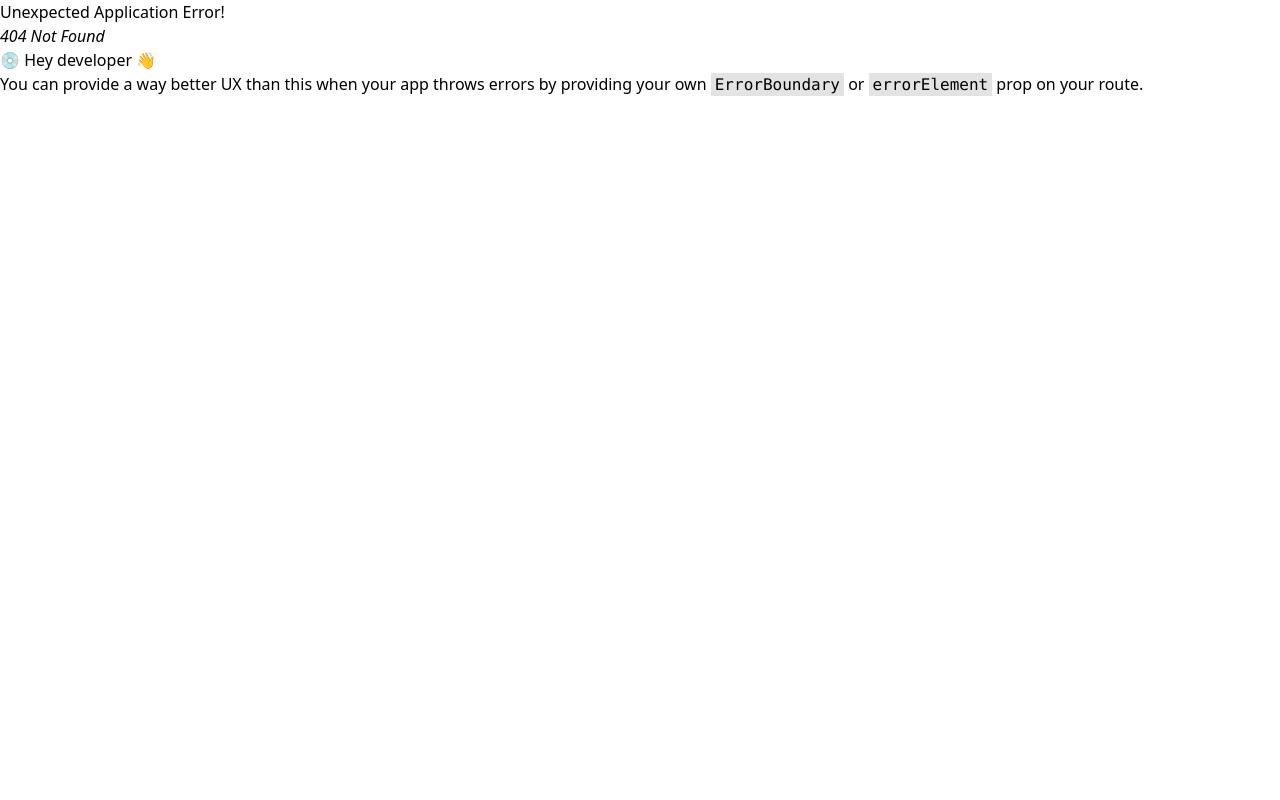
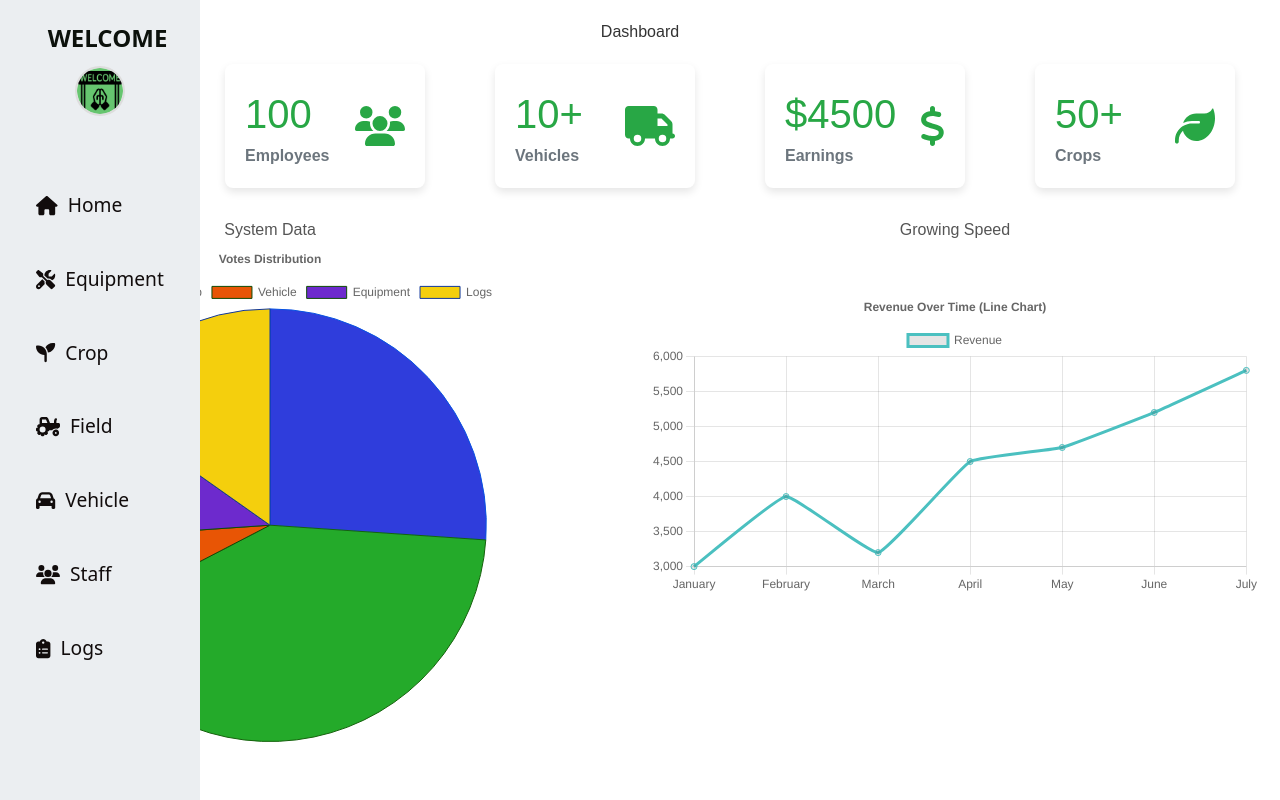
Before and after one commit to madhushiillesinghe/Crop-Management-React-Frontend, a React (Vite) app: page /dashboard in a window 1280 px wide. Before the commit this address had no page. Built offline with nearby package versions, Linux system fonts and the light colour scheme.

Commit message:
dashboard created

```diff
--- a/package.json
+++ b/package.json
@@ -14,7 +14,9 @@
     "@fortawesome/free-solid-svg-icons": "^6.7.2",
     "@fortawesome/react-fontawesome": "^0.2.2",
     "@reduxjs/toolkit": "^2.5.0",
+    "chart.js": "^4.4.7",
     "react": "^19.0.0",
+    "react-chartjs-2": "^5.3.0",
     "react-dom": "^19.0.0",
     "react-icons": "^5.4.0",
     "react-redux": "^9.2.0",
--- a/src/App.tsx
+++ b/src/App.tsx
@@ -9,6 +9,7 @@ import StaffPage from "./pages/StaffPage.tsx";
 import MoniteringLogPage from "./pages/MoniteringLogPage.tsx";
     import {RootLayout} from "./componet/RootLayout.tsx";
     import {createBrowserRouter , RouterProvider} from "react-router-dom";
+import Dashboard from "./pages/Dashboard.tsx";
 
 
 const App: React.FC = () => {
@@ -23,6 +24,7 @@ const App: React.FC = () => {
                 </div>
             ),
             children: [
+                { path:"/dashboard", element: <Dashboard />},
                 { path:"/equipment", element: <EquipmentPage />},
                 { path:"/crop", element:<CropPage />} ,
                 { path:"/field", element:<FieldPage />},
--- /dev/null
+++ b/src/componet/DashBoardCards.tsx
@@ -0,0 +1,35 @@
+// InfoCard.tsx
+import React from 'react';
+import { FontAwesomeIcon } from '@fortawesome/react-fontawesome';
+import { IconDefinition } from '@fortawesome/fontawesome-svg-core';
+
+interface InfoCardProps {
+    value: string | number;
+    label: string;
+    icon: IconDefinition;
+}
+
+const InfoCard: React.FC<InfoCardProps> = ({ value, label, icon }) => {
+    return (
+        <div
+            style={{
+                backgroundColor: '#fff',
+                boxShadow: '0 4px 8px rgba(0, 0, 0, 0.1)',
+                borderRadius: '8px',
+                padding: '20px',
+                display: 'flex',
+                alignItems: 'center',
+                justifyContent: 'space-between',
+                width: '200px',
+            }}
+        >
+            <div>
+                <h3 style={{ margin: '0', color: '#28a745',fontSize:"40px",fontWeight:"500" }}>{value}</h3>
+                <p style={{ margin: '0', color: '#6c757d',fontSize:"16px" ,fontWeight:"600" }}>{label}</p>
+            </div>
+            <FontAwesomeIcon icon={icon} style={{ fontSize: '40px', color: '#28a745' }} />
+        </div>
+    );
+};
+
+export default InfoCard;
--- /dev/null
+++ b/src/componet/LineChart.tsx
@@ -0,0 +1,54 @@
+// LineChartComponent.tsx
+import React from 'react';
+import { Line } from 'react-chartjs-2';
+import { Chart as ChartJS, CategoryScale, LinearScale, PointElement, LineElement, Title, Tooltip, Legend } from 'chart.js';
+
+ChartJS.register(CategoryScale, LinearScale, PointElement, LineElement, Title, Tooltip, Legend);
+
+const data = {
+    labels: ['January', 'February', 'March', 'April', 'May', 'June', 'July'],
+    datasets: [
+        {
+            label: 'Revenue',
+            data: [3000, 4000, 3200, 4500, 4700, 5200, 5800],
+            fill: false,
+            borderColor: 'rgba(75, 192, 192, 1)',
+            tension: 0.1,
+        },
+    ],
+};
+
+const options = {
+    responsive: true,
+    plugins: {
+        legend: {
+            position: 'top' as const,
+            margin: {
+                bottom: 780, // Add space at the bottom of the chart
+            },
+        },
+        title: {
+            display: true,
+            text: 'Revenue Over Time (Line Chart)',
+            margin: {
+                top:780, // Add space at the bottom of the chart
+            },
+        },
+    },
+    scales: {
+        y: {
+            ticks: {
+                stepSize: 500, // Adjust the gap between ticks on the y-axis (step size)
+                beginAtZero: true, // Ensure the y-axis starts at zero
+                columnGap: 105,
+
+            },
+        },
+    },
+};
+
+const LineChartComponent: React.FC = () => {
+    return <Line data={data} options={options} />;
+};
+
+export default LineChartComponent;
--- /dev/null
+++ b/src/componet/PieChart.tsx
@@ -0,0 +1,50 @@
+// PieChartComponent.tsx
+import React from 'react';
+import { Pie } from 'react-chartjs-2';
+import { Chart as ChartJS, ArcElement, Tooltip, Legend } from 'chart.js';
+
+ChartJS.register(ArcElement, Tooltip, Legend);
+
+const data = {
+    labels: ['Field', 'Crop', 'Vehicle', 'Equipment', 'Logs'],
+    datasets: [
+        {
+            label: 'Votes',
+            data: [12, 19, 3, 5, 7],
+            backgroundColor: [
+                'rgb(47,61,220)',
+                'rgb(36,170,42)',
+                'rgb(232,85,5)',
+                'rgb(109,42,205)',
+                'rgb(244,207,13)',
+            ],
+            borderColor: [
+                'rgb(7,83,225)',
+                'rgb(21,97,12)',
+                'rgb(14,74,5)',
+                'rgb(14,74,5)',
+                'rgb(16,55,156)',
+            ],
+            borderWidth: 1,
+        },
+    ],
+};
+
+const options = {
+    responsive: true,
+    plugins: {
+        legend: {
+            position: 'top' as const,
+        },
+        title: {
+            display: true,
+            text: 'Votes Distribution',
+        },
+    },
+};
+
+const PieChartComponent: React.FC = () => {
+    return <Pie data={data} options={options} />;
+};
+
+export default PieChartComponent;
--- a/src/componet/SideBar.tsx
+++ b/src/componet/SideBar.tsx
@@ -1,7 +1,17 @@
 import React from 'react';
 import { NavLink } from 'react-router-dom';
 import { FontAwesomeIcon } from '@fortawesome/react-fontawesome';
-import { faTractor, faSeedling, faCar, faUsers, faClipboardList, faTools, faCog, faSignOutAlt } from '@fortawesome/free-solid-svg-icons';
+import {
+    faTractor,
+    faSeedling,
+    faCar,
+    faUsers,
+    faClipboardList,
+    faTools,
+    faCog,
+    faSignOutAlt,
+    faHome
+} from '@fortawesome/free-solid-svg-icons';
 import "../css/componet/SideBar.css";
 import welcomeImage from '../assets/img.png'; // Import your image here
 
@@ -18,34 +28,40 @@ const Sidebar: React.FC = () => {
 
             <nav>
                 <ul>
+
+                    <li>
+                        <NavLink to="/dashboard" activeClassName="active">
+                            <FontAwesomeIcon icon={faHome} className="icon"/> Home
+                        </NavLink>
+                    </li>
                     <li>
                         <NavLink to="/equipment" activeClassName="active">
-                            <FontAwesomeIcon icon={faTools} className="icon" /> Equipment
+                            <FontAwesomeIcon icon={faTools} className="icon"/> Equipment
                         </NavLink>
                     </li>
                     <li>
                         <NavLink to="/crop" activeClassName="active">
-                            <FontAwesomeIcon icon={faSeedling} className="icon" /> Crop
+                            <FontAwesomeIcon icon={faSeedling} className="icon"/> Crop
                         </NavLink>
                     </li>
                     <li>
                         <NavLink to="/field" activeClassName="active">
-                            <FontAwesomeIcon icon={faTractor} className="icon" /> Field
+                            <FontAwesomeIcon icon={faTractor} className="icon"/> Field
                         </NavLink>
                     </li>
                     <li>
                         <NavLink to="/vehicle" activeClassName="active">
-                            <FontAwesomeIcon icon={faCar} className="icon" /> Vehicle
+                            <FontAwesomeIcon icon={faCar} className="icon"/> Vehicle
                         </NavLink>
                     </li>
                     <li>
                         <NavLink to="/staff" activeClassName="active">
-                            <FontAwesomeIcon icon={faUsers} className="icon" /> Staff
+                            <FontAwesomeIcon icon={faUsers} className="icon"/> Staff
                         </NavLink>
                     </li>
                     <li>
                         <NavLink to="/log" activeClassName="active">
-                            <FontAwesomeIcon icon={faClipboardList} className="icon" /> Logs
+                            <FontAwesomeIcon icon={faClipboardList} className="icon"/> Logs
                         </NavLink>
                     </li>
                 </ul>
--- /dev/null
+++ b/src/componet/TopBar.tsx
@@ -0,0 +1,41 @@
+import React, { useEffect, useState } from 'react';
+import { FontAwesomeIcon } from '@fortawesome/react-fontawesome';
+import { faBell, faUserCircle } from '@fortawesome/free-solid-svg-icons';
+
+const TopBar: React.FC = () => {
+    const [dateTime, setDateTime] = useState<string>('');
+
+    useEffect(() => {
+        const interval = setInterval(() => {
+            const now = new Date();
+            setDateTime(now.toLocaleString());
+        }, 1000);
+
+        return () => clearInterval(interval);
+    }, []);
+
+    return (
+        <div className="w-full h-[60px] bg-black shadow-lg flex items-center justify-between px-6">
+            {/* Left Section: Date and Time */}
+            <div className="text-black text-sm font-semibold">
+                {dateTime}
+            </div>
+
+            {/* Right Section: Notification and User Logo */}
+            <div className="flex items-center gap-6">
+                {/* Notification Icon */}
+                <FontAwesomeIcon icon={faBell} className="text-black text-lg cursor-pointer" />
+
+                {/* User Logo */}
+                <FontAwesomeIcon icon={faUserCircle} className="text-white text-3xl cursor-pointer" />
+
+                {/* User Name with Green Shadow */}
+                <span className="text-black font-semibold text-lg shadow-lg shadow-green-500/50">
+                    User Name
+                </span>
+            </div>
+        </div>
+    );
+};
+
+export default TopBar;
--- a/src/css/componet/SideBar.css
+++ b/src/css/componet/SideBar.css
@@ -76,7 +76,7 @@
 .bottom-nav {
     margin-top: auto;
     width: 100%;
-    margin-top: 10rem;
+    margin-top: 6rem;
 }
 
 .bottom-nav ul {
@@ -84,7 +84,7 @@
 }
 
 .bottom-nav ul li {
-    margin: 10px 0;
+    margin: 0px 0;
 }
 
 .bottom-nav ul li a {
--- a/src/pages/Dashboard.tsx
+++ b/src/pages/Dashboard.tsx
@@ -1,37 +1,48 @@
 // Dashboard.tsx
 import React from 'react';
-import { Link, Outlet } from 'react-router-dom';
+import { faUsers, faTruck, faDollarSign, faLeaf } from '@fortawesome/free-solid-svg-icons';
+import InfoCard from "../componet/DashBoardCards.tsx";
+import PieChartComponent from "../componet/PieChart.tsx";
+import LineChartComponent from "../componet/LineChart.tsx";
 
 const Dashboard: React.FC = () => {
     return (
-        <div className="dashboard-container">
-            <div className="sidebar">
-                <h2>Dashboard</h2>
-                <ul>
-                    <li>
-                        <Link to="/dashboard/equipment">Equipment</Link>
-                    </li>
-                    <li>
-                        <Link to="/dashboard/crop">Crop</Link>
-                    </li>
-                    <li>
-                        <Link to="/dashboard/staff">Staff</Link>
-                    </li>
-                    <li>
-                        <Link to="/dashboard/field">Field</Link>
-                    </li>
-                    <li>
-                        <Link to="/dashboard/vehicle">Vehicle</Link>
-                    </li>
-                    <li>
-                        <Link to="/dashboard/logs">Logs</Link>
-                    </li>
-                </ul>
+        <div style={{ padding: '20px', backgroundColor: 'white', fontFamily: 'Arial, sans-serif' }}>
+            <h1 style={{ textAlign: 'center', marginBottom: '20px', color: '#333' }}>Dashboard</h1>
+
+            {/* Horizontal Cards Section */}
+            <div
+                style={{
+                    display: 'flex',
+                    justifyContent: 'space-around',
+                    alignItems: 'center',
+                    gap: '20px',
+                    flexWrap: 'wrap',
+                    marginBottom: '30px',
+                    marginLeft:"180px"
+                }}
+            >
+                {/* Reusable Info Cards */}
+                <InfoCard value={100} label="Employees" icon={faUsers} />
+                <InfoCard value="10+" label="Vehicles" icon={faTruck} />
+                <InfoCard value="$4500" label="Earnings" icon={faDollarSign} />
+                <InfoCard value="50+" label="Crops" icon={faLeaf} />
             </div>
 
-            <div className="main-content">
-                {/* The nested components will render here */}
-                <Outlet />
+            {/* Charts Section */}
+            <div style={{ display: 'flex', justifyContent: 'center', columnGap: '130px' }}>
+                {/* Pie Chart */}
+                <div style={{ flex: '1 1 500px', maxWidth: '500px' }}>
+                    <h2 style={{ textAlign: 'center', color: '#555' }}>System Data</h2>
+                    <PieChartComponent />
+                </div>
+
+                {/* Line Chart */}
+                <div style={{flex: '1 1 500px', maxWidth: '800px', height: '400px'}}> {/* Adjust the height here */}
+                    <h2 style={{textAlign: 'center', color: '#555'}}>Growing Speed </h2>
+                    <br/><br/>
+                    <LineChartComponent/>
+                </div>
             </div>
         </div>
     );
```
Also changed, not shown: 1 other file (tests, documents, lock files or other folders).
